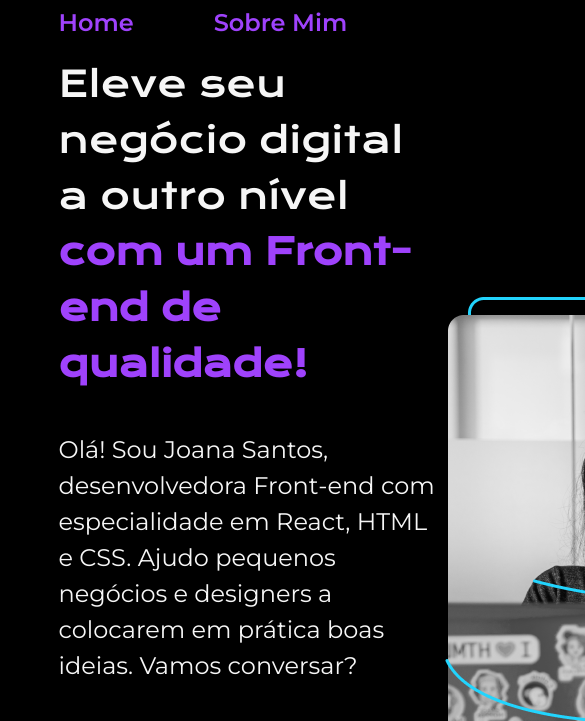
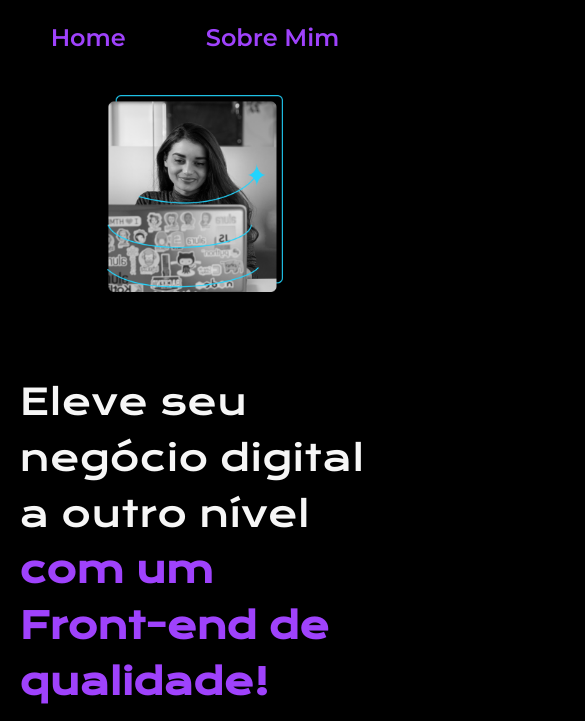
Before and after one commit to dihluiz/mini_portfolio, a plain HTML site: page index.html in a window 390 px wide. Shown: the top 721 px of the page, 585 px wide, since content can reach past the window. Drawn offline with nearby package versions, Linux system fonts and the light colour scheme.

Commit message:
:lipstick: feat: Adicionado @media para resposividade

```diff
--- a/index.html
+++ b/index.html
@@ -33,7 +33,7 @@
                     Instagram</a>
             </div>
         </section>
-        <img src="/assents/dev.png" alt="uma desenvolvedora Front-end">
+        <img class="conteudo__imagem" src="/assents/dev.png" alt="uma desenvolvedora Front-end">
     </main>
     <footer class="rodape">
         <p>Desenvolvido por Dih</p>
--- a/styles/style.css
+++ b/styles/style.css
@@ -42,10 +42,11 @@ body {
   display: flex;
   align-items: center;
   justify-content: space-between;
+  gap: 82px;
 }
 
 .conteudo__principal {
-  width: 615px;
+  width: 50%;
   display: flex;
   flex-direction: column;
   gap: 40px;
@@ -90,7 +91,7 @@ body {
   color: var(--cor-secundaria);
   border: 2px solid var(--cor-terciaria);
   text-decoration: none;
-  width: 381px;
+  width: 50%;
   text-align: center;
   border-radius: 8px;
   font-size: 1.5rem;
@@ -103,6 +104,10 @@ body {
   background-color: #272727;
 }
 
+.conteudo__imagem {
+  width: 50%;
+}
+
 .rodape {
   background-color: var(--cor-terciaria);
   color: var(--cor-primaria);
@@ -112,3 +117,24 @@ body {
   font-size: 1.5rem;
   font-weight: 400;
 }
+
+/* Media Query */
+
+@media (max-width: 1200px) {
+  .cabecalho {
+    padding: 6%;
+  }
+
+  .cabecalho__menu {
+    justify-content: center;
+  }
+
+  .conteudo {
+    flex-direction: column-reverse;
+    padding: 5%;
+  }
+
+  .conteudo__principal {
+    width: auto;
+  }
+}
```
